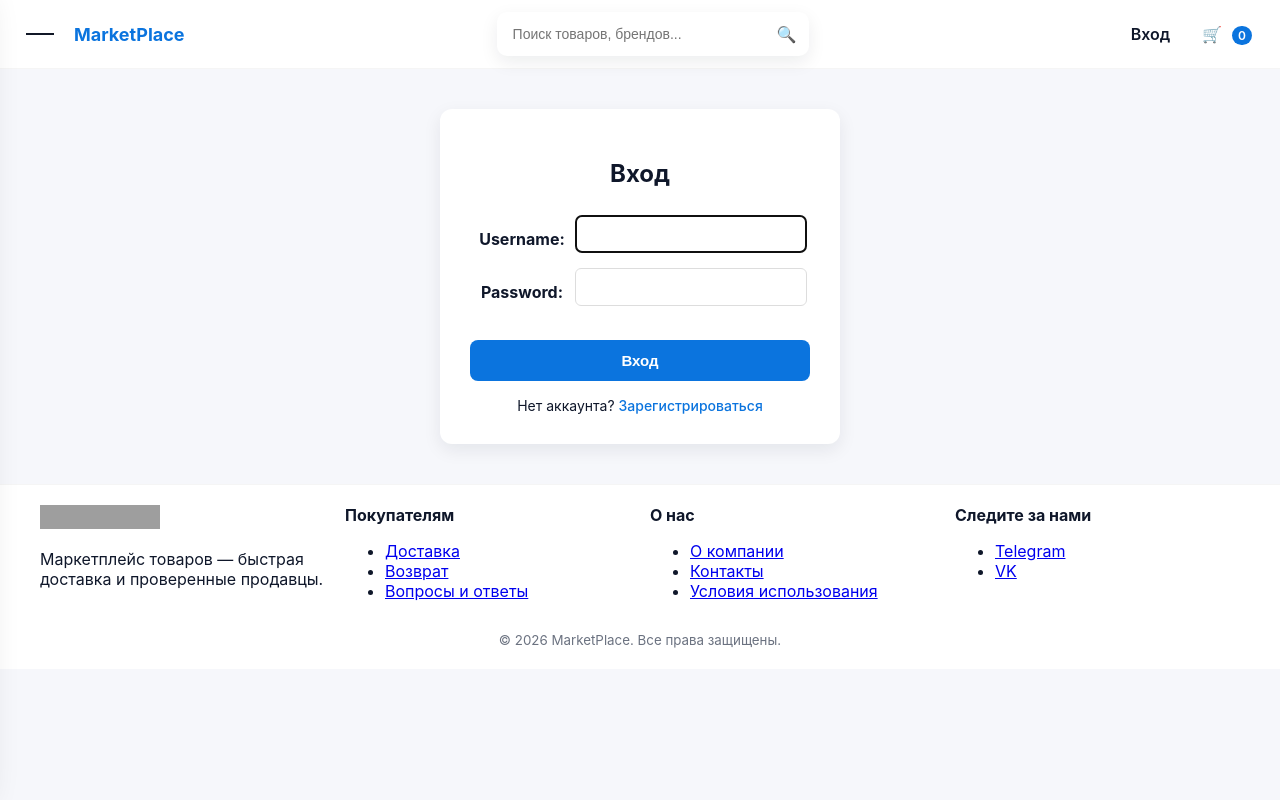
After one commit to Santrok/market, a Django app: page /login/ in a window 1280 px wide. The commit adds this page. Run offline with Django 5.2, Linux system fonts and the light colour scheme; data comes from the database, SQL or seed files in the repository; grey boxes are pictures that could not be loaded.

Commit message:
Add login and registration functionality with templates and views
Co-authored-by: Santrok <152288247+Santrok@users.noreply.github.com>

```diff
--- a/main/static/css/styles.css
+++ b/main/static/css/styles.css
@@ -102,6 +102,8 @@ body{
   padding:8px 10px;
   border-radius:8px;
   font-weight:600;
+  text-decoration: none;
+  color: #0f172a;
 }
 .cart-count{
   display:inline-block;
@@ -210,6 +212,9 @@ body{
   padding:8px;
   border-radius:8px;
   cursor:pointer;
+  text-decoration: none;
+  color: #0f172a;
+  text-align: center;
 }
 
 /* Accessibility helpers */
@@ -237,3 +242,54 @@ body{
 .footer-bottom{ text-align:center; padding-top:12px; color:#6b7280; }
 @media (max-width:900px){ .footer-inner{ grid-template-columns:1fr 1fr; } }
 @media (max-width:520px){ .footer-inner{ grid-template-columns:1fr; } }
+
+/* Form styles */
+.auth-container {
+    max-width: 400px;
+    margin: 40px auto;
+    padding: 30px;
+    background: #fff;
+    border-radius: 12px;
+    box-shadow: var(--shadow);
+}
+.auth-title {
+    text-align: center;
+    margin-bottom: 24px;
+    font-size: 24px;
+    font-weight: 700;
+}
+.auth-form table {
+    width: 100%;
+}
+.auth-form td {
+    padding-bottom: 12px;
+}
+.auth-form input {
+    width: 100%;
+    padding: 10px;
+    border: 1px solid #ddd;
+    border-radius: 6px;
+    font-size: 14px;
+}
+.auth-btn {
+    width: 100%;
+    margin-top: 20px;
+    padding: 12px;
+    background: var(--accent);
+    color: #fff;
+    border: none;
+    border-radius: 8px;
+    cursor: pointer;
+    font-weight: 600;
+    font-size: 15px;
+}
+.auth-link {
+    text-align: center;
+    margin-top: 16px;
+    font-size: 14px;
+}
+.auth-link a {
+    color: var(--accent);
+    text-decoration: none;
+    font-weight: 500;
+}
--- /dev/null
+++ b/main/templates/base.html
@@ -0,0 +1,114 @@
+<!doctype html>
+{% load static %}
+<html lang="ru">
+<head>
+    <meta charset="utf-8"/>
+    <meta name="viewport" content="width=device-width,initial-scale=1"/>
+    {% block title_block %}
+    {% if product %}
+    <title>{{ product.title }} — MarketPlace</title>
+    {% else %}
+    <title>MarketPlace — товары</title>
+    {% endif %}
+    {% endblock %}
+    <link rel="stylesheet" href="{% static 'css/styles.css' %}"/>
+    {% block css %}
+    {% endblock css %}
+</head>
+<body>
+{% block header %}
+<header class="site-header">
+    <div class="header-left">
+        <button id="burgerBtn" class="burger" aria-label="Открыть категории">
+            <span></span><span></span><span></span>
+        </button>
+        <a class="site-logo" href="{% url 'home' %}">MarketPlace</a>
+    </div>
+
+    <div class="header-center">
+    <form id="headerSearch" class="search-wrap" action="#" method="get" role="search">
+      <label for="searchInput" class="visually-hidden">Поиск товаров</label>
+      <input id="searchInput" name="q" type="search" placeholder="Поиск товаров, брендов..." aria-label="Поиск" value="{{ request.GET.q|default:'' }}">
+      <button id="searchBtn" type="submit" aria-label="Найти">🔍</button>
+    </form>
+  </div>
+
+    <div class="header-right">
+    {% if user.is_authenticated %}
+      <a class="icon-btn" href="#" aria-label="Личный кабинет">Привет, {{ user.first_name|default:user.username }}</a>
+      <a class="icon-btn" href="{% url 'logout' %}" aria-label="Выход">Выход</a>
+    {% else %}
+      <a id="loginBtn" class="icon-btn" href="{% url 'login' %}" aria-label="Вход в личный кабинет">Вход</a>
+    {% endif %}
+
+    <a id="cartBtn" class="icon-btn" href="#" aria-label="Корзина товаров">
+      🛒
+      <span id="cartCount" class="cart-count" aria-live="polite">{{ cart_count|default:0 }}</span>
+    </a>
+  </div>
+</header>
+{% endblock header %}
+{% block nav %}
+<nav id="sideCategories" class="side-categories" aria-hidden="true">
+    <div class="side-header">
+        <h3>Категории</h3>
+        <button id="closeCategories" aria-label="Закрыть">✕</button>
+    </div>
+    <ul>
+        <li><a href="{% url 'home' %}" data-cat="all">Все</a></li>
+        {% for categoria in categories %}
+        <li><a href="{% url 'category' categoria.id %}">{{categoria}}</a></li>
+        {% endfor %}
+    </ul>
+</nav>
+{% endblock nav %}
+{% block main %}
+{% endblock main %}
+{% block footer %}
+<footer class="site-footer" role="contentinfo">
+  <div class="footer-inner">
+    <div class="footer-col">
+      <a class="site-logo" href="{% url 'home' %}">
+        <img src="{% static 'img/logo.svg' %}" alt="MarketPlace" width="120" height="24">
+      </a>
+      <p class="muted">Маркетплейс товаров — быстрая доставка и проверенные продавцы.</p>
+    </div>
+
+    <div class="footer-col">
+      <h4>Покупателям</h4>
+      <ul>
+        <li><a href="#">Доставка</a></li>
+        <li><a href="#">Возврат</a></li>
+        <li><a href="#">Вопросы и ответы</a></li>
+      </ul>
+    </div>
+
+    <div class="footer-col">
+      <h4>О нас</h4>
+      <ul>
+        <li><a href="#">О компании</a></li>
+        <li><a href="#">Контакты</a></li>
+        <li><a href="#">Условия использования</a></li>
+      </ul>
+    </div>
+
+    <div class="footer-col">
+      <h4>Следите за нами</h4>
+      <ul class="social">
+        <li><a href="#" rel="noopener">Telegram</a></li>
+        <li><a href="#" rel="noopener">VK</a></li>
+      </ul>
+    </div>
+  </div>
+
+  <div class="footer-bottom">
+    <small>© {% now "Y" %} MarketPlace. Все права защищены.</small>
+  </div>
+</footer>
+{% endblock footer %}
+
+<script src="{% static 'js/script.js'%}" defer></script>
+{% block js %}
+{% endblock js %}
+</body>
+</html>
--- /dev/null
+++ b/main/templates/login.html
@@ -0,0 +1,16 @@
+{% extends 'base.html' %}
+{% block main %}
+<div class="auth-container">
+  <h2 class="auth-title">Вход</h2>
+  <form action="" method="POST" class="auth-form">
+      {% csrf_token %}
+      <table>
+          {{ form.as_table }}
+      </table>
+      <button type="submit" class="auth-btn">Вход</button>
+  </form>
+  <div class="auth-link">
+    Нет аккаунта? <a href="{% url 'register' %}">Зарегистрироваться</a>
+  </div>
+</div>
+{% endblock main %}
--- a/main/urls.py
+++ b/main/urls.py
@@ -1,9 +1,12 @@
 from django.urls import path
 
-from .views import get_main_page, get_product_by_category, get_product_detail_page
+from .views import get_main_page, get_product_by_category, get_product_detail_page, login_view, register_view, logout_view
 
 urlpatterns = [
     path('', get_main_page, name='home'),
     path('category/<int:id>/', get_product_by_category, name='category'),
     path('product/<int:id>/', get_product_detail_page, name='product'),
+    path('login/', login_view, name='login'),
+    path('register/', register_view, name='register'),
+    path('logout/', logout_view, name='logout'),
 ]
--- a/main/views.py
+++ b/main/views.py
@@ -1,4 +1,6 @@
-from django.shortcuts import render, get_object_or_404
+from django.shortcuts import render, get_object_or_404, redirect
+from django.contrib.auth import login, logout
+from django.contrib.auth.forms import AuthenticationForm, UserCreationForm
 
 from main.models import Kategoria, Tovar
 
@@ -36,3 +38,44 @@ def get_product_detail_page(request, id):
         "categories": categories,
     }
     return render(request, 'kartochka_tovara.html', context)
+
+
+def login_view(request):
+    categories = Kategoria.objects.all()
+    if request.method == 'POST':
+        form = AuthenticationForm(data=request.POST)
+        if form.is_valid():
+            user = form.get_user()
+            login(request, user)
+            return redirect('home')
+    else:
+        form = AuthenticationForm()
+
+    context = {
+        'form': form,
+        'categories': categories,
+    }
+    return render(request, 'login.html', context)
+
+
+def register_view(request):
+    categories = Kategoria.objects.all()
+    if request.method == 'POST':
+        form = UserCreationForm(request.POST)
+        if form.is_valid():
+            user = form.save()
+            login(request, user)
+            return redirect('home')
+    else:
+        form = UserCreationForm()
+
+    context = {
+        'form': form,
+        'categories': categories,
+    }
+    return render(request, 'register.html', context)
+
+
+def logout_view(request):
+    logout(request)
+    return redirect('home')
```
Also changed, not shown: main/templates/main.html (+1 -123 lines), main/templates/register.html (added, +13 -0 lines).
